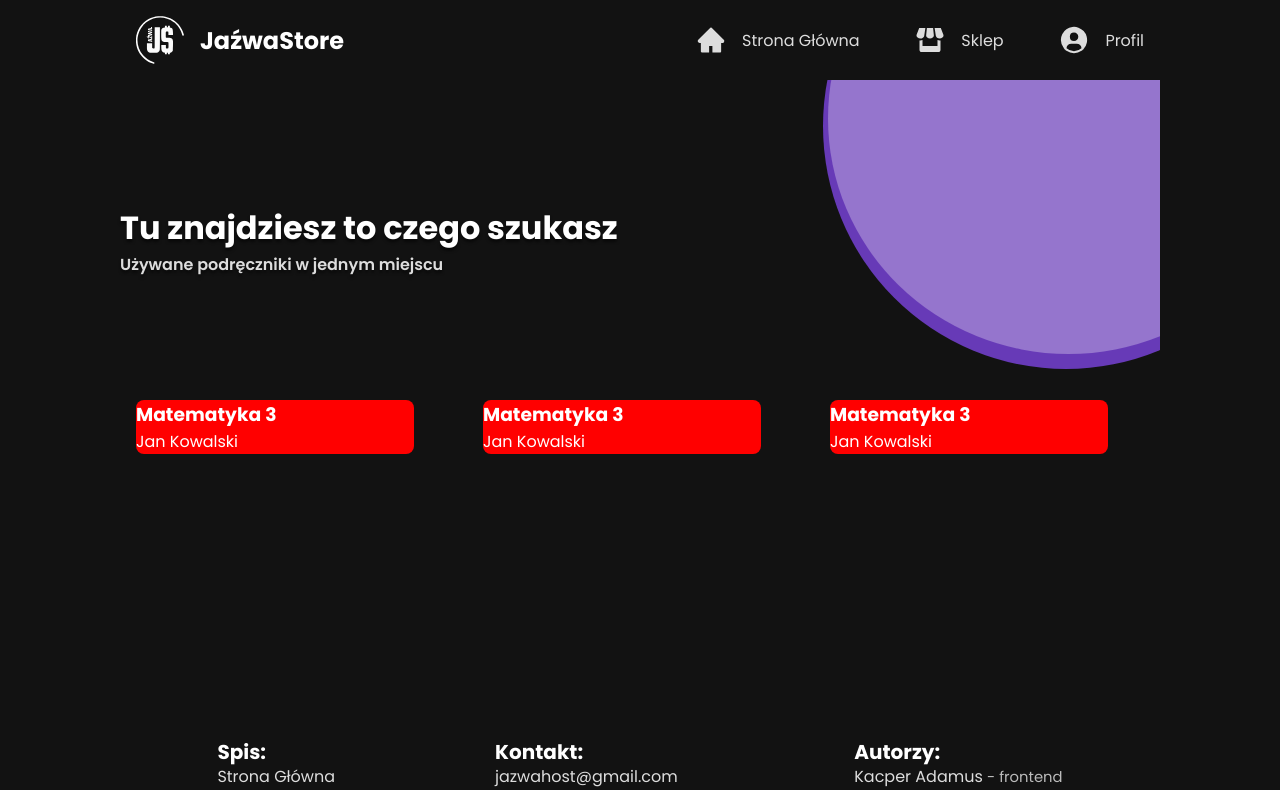
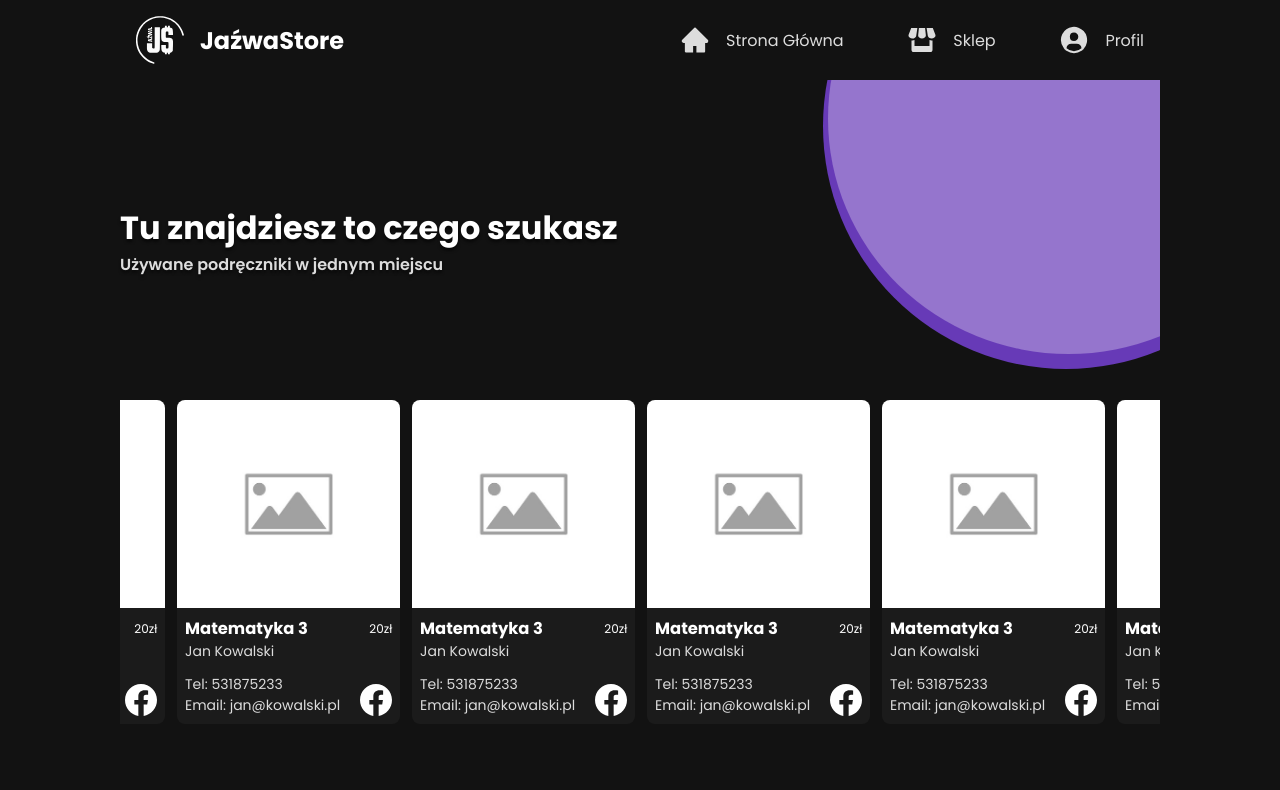
Before and after one commit to hpixsel/JazwaShop-CRA, a React (Create React App) app: page / in a window 1280 px wide. Shown: the top 790 px of the page. Built offline with nearby package versions, Linux system fonts and the light colour scheme.

Commit message:
Slider done

```diff
--- a/src/components/Footer/footer.module.css
+++ b/src/components/Footer/footer.module.css
@@ -1,6 +1,7 @@
 .container {
   position: absolute;
   inset: auto 0 0 0;
+
   width: calc(100% - 2em);
   margin-inline: auto;
   max-width: 65em;
--- a/src/components/Hero/hero.module.css
+++ b/src/components/Hero/hero.module.css
@@ -15,6 +15,7 @@
   align-items: right;
   flex-direction: column;
   margin-right: 1rem;
+  z-index: 1;
 }
 
 .hero__text h1 {
@@ -46,6 +47,7 @@
 @media (min-width: 55em) {
   .hero__text h1 {
     width: max-content;
+    z-index: -1;
   }
 
   .hero__text p {
--- a/src/components/Navbar/navbar.module.css
+++ b/src/components/Navbar/navbar.module.css
@@ -87,9 +87,8 @@
     display: flex;
     align-items: center;
     flex-grow: 1;
-    margin-left: 20rem;
+    padding-left: 20rem;
     justify-content: space-between;
-/*     flex-basis: 90%; */
   }
 
   .link {
--- a/src/components/Slider/index.jsx
+++ b/src/components/Slider/index.jsx
@@ -7,21 +7,58 @@ export default function index() {
   const settings = {
     infinite: true,
     centerMode: true,
-    slidesToShow: 3,
-    centerPadding: '0',
+    slidesToShow: 4,
+    centerPadding: '50px',
     arrows: false,
     autoplay: true,
-    mobileFirst: true
+    mobileFirst: true,
+    pauseOnHover: true,
+    speed: 500,
+    responsive: [
+      {
+        breakpoint: 470,
+        settings: {
+          slidesToShow: 1
+        }
+      },
+      {
+        breakpoint: 700,
+        settings: {
+          slidesToShow: 2
+        }
+      },
+      {
+        breakpoint: 1040,
+        settings: {
+          slidesToShow: 3
+        }
+      }
+    ]
   }
 
   return (
     <div className={styles.container}>
-      <Slider {...settings}>
+      <Slider {...settings} className={styles.slider}>
         {tempData.slider.map(slide => {
           return (
             <div className={styles.card}>
-              <h3>{slide.title}</h3>
-              <p>{slide.name}</p>
+              <img src={process.env.PUBLIC_URL + "/assets/" + slide.img} alt="" />
+              <div className={styles.card__text}>
+                <div className={styles.card__text__heading}>
+                  <h3>{slide.title}</h3>
+                  <p>{slide.price}zł</p>
+                </div>
+                <p>{slide.name}</p>
+                <div className={styles.card__text__contact}>
+                  <div>
+                    <p>Tel: {slide.tel}</p>
+                    <p>Email: {slide.mail}</p>
+                  </div>
+                  <a href={slide.fb} target="_blank">
+                    <img src={process.env.PUBLIC_URL + "/assets/facebook.svg"} alt="facebook" />
+                  </a>
+                </div>
+              </div>
             </div>
           )
         })}
--- a/src/components/Slider/slider.json
+++ b/src/components/Slider/slider.json
@@ -2,41 +2,55 @@
   "slider": [
     {
       "title": "Matematyka 3",
-      "img": "",
+      "img": "placeholder-image.jpg",
       "name": "Jan Kowalski",
       "tel": "531875233",
+      "price": 20,
       "mail": "jan@kowalski.pl",
       "fb": "https://facebook.com"
     },
     {
       "title": "Matematyka 3",
-      "img": "",
+      "img": "placeholder-image.jpg",
       "name": "Jan Kowalski",
       "tel": "531875233",
+      "price": 20,
       "mail": "jan@kowalski.pl",
       "fb": "https://facebook.com"
     },
     {
       "title": "Matematyka 3",
-      "img": "",
+      "img": "placeholder-image.jpg",
       "name": "Jan Kowalski",
       "tel": "531875233",
+      "price": 20,
       "mail": "jan@kowalski.pl",
       "fb": "https://facebook.com"
     },
     {
       "title": "Matematyka 3",
-      "img": "",
+      "img": "placeholder-image.jpg",
       "name": "Jan Kowalski",
       "tel": "531875233",
+      "price": 20,
       "mail": "jan@kowalski.pl",
       "fb": "https://facebook.com"
     },
     {
       "title": "Matematyka 3",
-      "img": "",
+      "img": "placeholder-image.jpg",
       "name": "Jan Kowalski",
       "tel": "531875233",
+      "price": 20,
+      "mail": "jan@kowalski.pl",
+      "fb": "https://facebook.com"
+    },
+    {
+      "title": "Matematyka 3",
+      "img": "placeholder-image.jpg",
+      "name": "Jan Kowalski",
+      "tel": "531875233",
+      "price": 20,
       "mail": "jan@kowalski.pl",
       "fb": "https://facebook.com"
     }
--- a/src/components/Slider/slider.module.css
+++ b/src/components/Slider/slider.module.css
@@ -1,12 +1,59 @@
 .container {
-  /* max-width: 90%;
-  margin: auto;
-  margin-right: 2rem; */
+  overflow: hidden;
+  width: 100vw;
+  margin-left: -2.05rem;
 }
 
 .card {
-  background-color: red;
+  background-color: var(--bg-item);
   border-radius: 8px;
-  margin-inline: 1rem;
-  width: 80% !important;
+  width: 95% !important;
+  margin-inline: 7px;
+  overflow: hidden;
 }
+
+.card > img {
+  width: 100%;
+  height: 13rem;
+  object-fit: cover;
+}
+
+.card__text {
+  padding: 0.5rem;
+  font-size: 0.875rem;
+}
+
+.card__text p {
+  color: var(--txt-400);
+  font-weight: 400;
+}
+
+.card__text__heading {
+  display: flex;
+  justify-content: space-between;
+  align-items: center;
+}
+
+.card__text__heading p {
+  color: var(--txt-white);
+  font-weight: 400;
+  font-size: var(--fs-card);
+}
+
+.card__text__contact {
+  display: flex;
+  justify-content: space-between;
+  align-items: flex-end;
+  margin-top: 0.75rem;
+}
+
+.card__text__contact img {
+  width: 2rem;
+}
+
+@media (min-width: 65em) {
+  .container {
+    width: 100%;
+    margin-left: 0;
+  }
+}
--- a/src/index.css
+++ b/src/index.css
@@ -15,6 +15,10 @@ body {
   min-height: 100vh;
   position: relative;
   padding-bottom: 32rem;
+}
+
+img {
+  max-width: 100%;
 }
 
 :root {
@@ -57,4 +61,11 @@ body {
 .container {
   padding-top: 5rem;
   position: relative;
+  z-index: -1;
 }
+
+@media (min-width: 65em) {
+  body {
+    padding-bottom: 18rem;
+  }
+}
```
Also changed, not shown: public/assets/facebook.svg (added), public/assets/placeholder-image.jpg (added).
